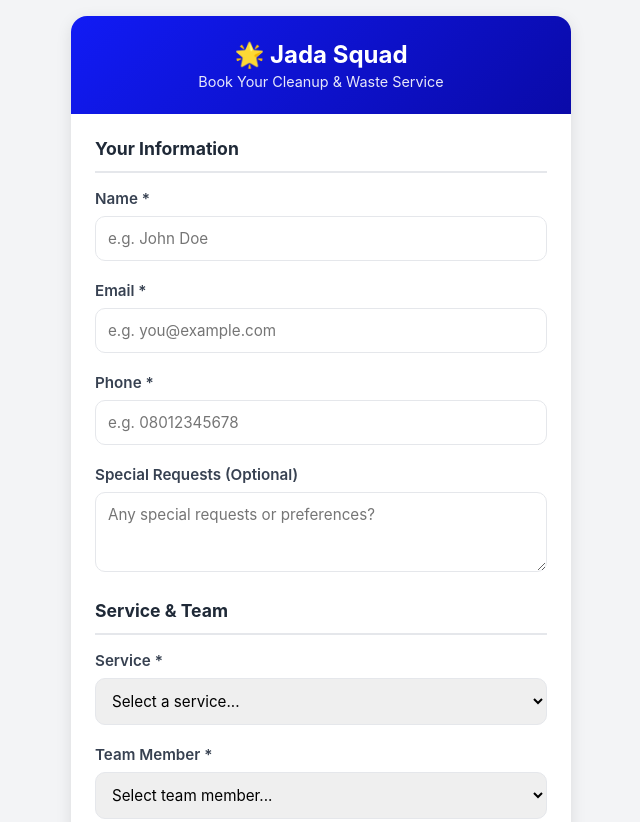
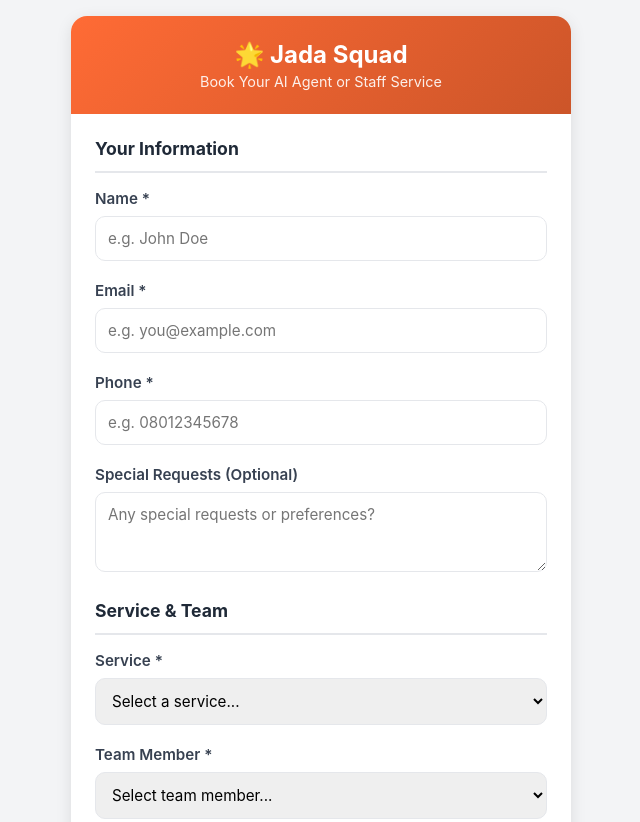
Before and after one commit to Happyessen/bookease, a website: page bookease/public/booking-widget.html in a window 1280 px wide. Shown: the top 822 px of the page, without its empty margins (319-959 px from the left). Drawn offline with Linux system fonts and the light colour scheme.

Commit message:
Update UI: orange theme and AI services header

```diff
--- a/bookease/public/booking-widget.html
+++ b/bookease/public/booking-widget.html
@@ -11,8 +11,8 @@
       }
 
       :root {
-        --primary: #111bf5;
-        --primary-dark: #0a0aa8;
+        --primary: #FF6B35;
+        --primary-dark: #CC5529;
         --success: #10b981;
         --danger: #ef4444;
         --gray-100: #f3f4f6;
@@ -248,7 +248,7 @@
     <main>
       <div class="header">
         <h1>🌟 Jada Squad</h1>
-        <p>Book Your Cleanup & Waste Service</p>
+        <p>Book Your AI Agent or Staff Service</p>
       </div>
 
       <div class="content">
```
Also changed, not shown: public/booking-widget.html (+3 -3 lines).
